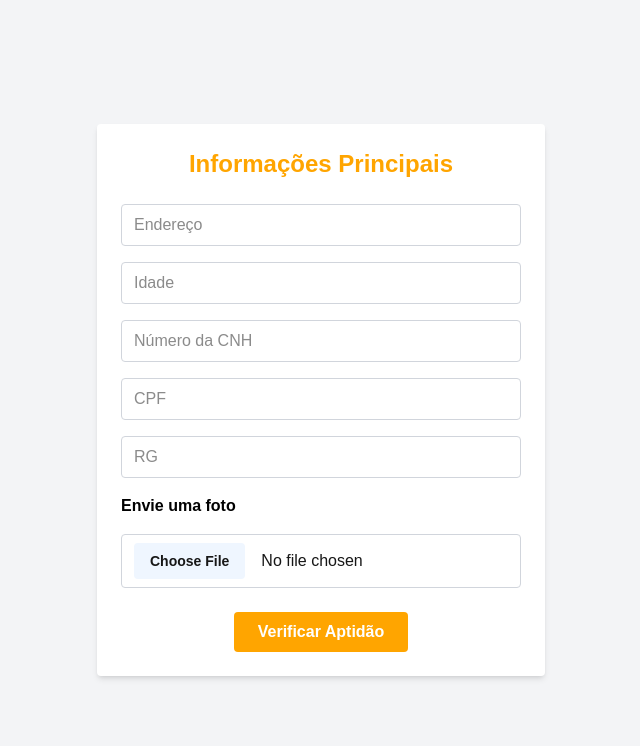
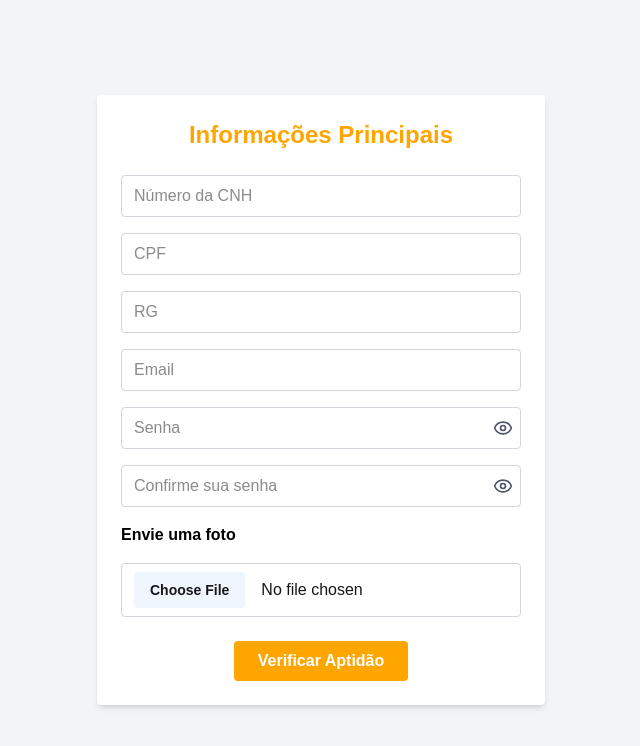
Before and after one commit to Gabriel-dev10/maricafood-next, a Next.js app: page /CadastroEntregador/FormEntregador in a window 1280 px wide. Shown: the top 746 px of the page, without its empty margins (319-959 px from the left). Built offline with nearby package versions, Linux system fonts and the light colour scheme.

Commit message:
atualização-10

```diff
--- a/src/app/CadastroEntregador/FormEntregador/page.tsx
+++ b/src/app/CadastroEntregador/FormEntregador/page.tsx
@@ -2,10 +2,13 @@
 
 import { useState } from 'react';
 import { useRouter } from 'next/navigation';
-
+import { Eye, EyeOff } from 'lucide-react';
 
 export default function FormEntregador() {
   const [mostrarPopup, setMostrarPopup] = useState(false);
+  const [mostrarSenha, setMostrarSenha] = useState(false);
+  const [mostrarConfirmarSenha, setMostrarConfirmarSenha] = useState(false);
+
   const router = useRouter();
 
   const handleVerificarClick = () => {
@@ -20,18 +23,6 @@ export default function FormEntregador() {
         </h2>
 
         <div className="space-y-4">
-          <input
-            className="w-full border border-gray-300 rounded px-3 py-2"
-            name="endereco"
-            placeholder="Endereço"
-            type="text"
-          />
-          <input
-            className="w-full border border-gray-300 rounded px-3 py-2"
-            name="idade"
-            placeholder="Idade"
-            type="number"
-          />
           <input
             className="w-full border border-gray-300 rounded px-3 py-2"
             name="cnh"
@@ -50,6 +41,47 @@ export default function FormEntregador() {
             placeholder="RG"
             type="text"
           />
+          <input
+            className="w-full border border-gray-300 rounded px-3 py-2"
+            name="email"
+            placeholder="Email"
+            type="text"
+          />
+
+          {/* Campo de senha com ícone */}
+          <div className="relative">
+            <input
+              className="w-full border border-gray-300 rounded px-3 py-2 pr-10"
+              name="senha"
+              placeholder="Senha"
+              type={mostrarSenha ? 'text' : 'password'}
+            />
+            <button
+              type="button"
+              onClick={() => setMostrarSenha(!mostrarSenha)}
+              className="absolute right-2 top-1/2 -translate-y-1/2 text-gray-600"
+            >
+              {mostrarSenha ? <EyeOff size={20} /> : <Eye size={20} />}
+            </button>
+          </div>
+
+          {/* Campo confirmar senha com ícone */}
+          <div className="relative">
+            <input
+              className="w-full border border-gray-300 rounded px-3 py-2 pr-10"
+              name="confirmarsenha"
+              placeholder="Confirme sua senha"
+              type={mostrarConfirmarSenha ? 'text' : 'password'}
+            />
+            <button
+              type="button"
+              onClick={() => setMostrarConfirmarSenha(!mostrarConfirmarSenha)}
+              className="absolute right-2 top-1/2 -translate-y-1/2 text-gray-600"
+            >
+              {mostrarConfirmarSenha ? <EyeOff size={20} /> : <Eye size={20} />}
+            </button>
+          </div>
+
           <div>
             <h1 className="font-semibold mb-2 text-black">Envie uma foto</h1>
           </div>
@@ -70,7 +102,6 @@ export default function FormEntregador() {
         </div>
       </div>
 
-
       {mostrarPopup && (
         <div className="fixed inset-0 backdrop-blur-sm bg-black/20 flex items-center justify-center z-50">
           <div className="bg-white p-6 rounded-lg shadow-md max-w-sm text-center">
--- a/src/app/CadastroEntregador/page.tsx
+++ b/src/app/CadastroEntregador/page.tsx
@@ -11,18 +11,35 @@ const EntregadorPage = () => {
 
         <form className="space-y-4">
           <div>
-            <label className="block font-medium text-gray-700">Nome Completo</label>
           <input
+            className="w-full border border-gray-300 rounded px-3 py-2"
+            name="nome"
+            placeholder="Nome completo"
             type="text"
-              className="w-full mt-1 p-2 border border-gray-300 rounded-md focus:outline-none focus:ring-2 focus:ring-[#FFA500]"
           />
           </div>
-
           <div>
-            <label className="block font-medium text-gray-700">Telefone</label>
           <input
-              type="tel"
-              className="w-full mt-1 p-2 border border-gray-300 rounded-md focus:outline-none focus:ring-2 focus:ring-[#FFA500]"
+            className="w-full border border-gray-300 rounded px-3 py-2"
+            name="endereco"
+            placeholder="Endereço"
+            type="text"
+          />
+          </div>
+          <div>
+          <input
+            className="w-full border border-gray-300 rounded px-3 py-2"
+            name="Idade"
+            placeholder="Idade"
+            type="number"
+          />
+          </div>
+          <div>
+            <input
+            className="w-full border border-gray-300 rounded px-3 py-2"
+            name="tel"
+            placeholder="Telefone"
+            type="text"
           />
           </div>
 
--- a/src/app/PaginaEntregador/LoginEntregador/page.tsx
+++ b/src/app/PaginaEntregador/LoginEntregador/page.tsx
@@ -2,18 +2,36 @@
 
 import { Lock, User } from 'lucide-react';
 import Link from 'next/link';
+import { useState } from 'react';
 
-function login() {
+function LoginEntregador() {
+  const [cpf, setCpf] = useState('');
+
+  const handleCpfChange = (e: React.ChangeEvent<HTMLInputElement>) => {
+    let value = e.target.value.replace(/\D/g, '');
+
+    if (value.length > 11) value = value.slice(0, 11);
+
+    value = value
+      .replace(/(\d{3})(\d)/, '$1.$2')
+      .replace(/(\d{3})(\d)/, '$1.$2')
+      .replace(/(\d{3})(\d{1,2})$/, '$1-$2');
+
+    setCpf(value);
+  };
+
   return (
     <div className="min-h-screen bg-gradient-to-r from-[#d8c30a] to-[#c1c2c4] flex items-center justify-center p-5">
       <div className="w-[400px] bg-white rounded-[30px] shadow-lg p-10">
-        <h1 className="text-3xl font-bold mb-8 text-center">Entrar</h1>
+        <h1 className="text-3xl font-bold mb-8 text-center">Entregador</h1>
 
         <form className="w-full" onSubmit={(e) => e.preventDefault()}>
           <div className="relative mb-6">
             <input
               type="text"
-              placeholder="Nome"
+              placeholder="CPF"
+              value={cpf}
+              onChange={handleCpfChange}
               className="w-full py-3 px-5 pr-12 bg-gray-100 rounded-lg outline-none text-gray-700"
               required
             />
@@ -35,17 +53,18 @@ function login() {
               Esqueceu a senha?
             </a>
           </div>
-          <Link href="/PaginaEntregador">
+
+          <Link href="/entregador/dashboard">
             <button className="w-full h-12 rounded-lg text-white font-semibold shadow bg-yellow-500 transition-colors cursor-pointer">
-                Login
+              Entrar
             </button>
           </Link>
         </form>
 
         <p className="text-center mt-6">
-          Não tem conta?{' '}
-          <a href="/cadastro/registrar" className="text-yellow-600 font-semibold">
-            Registrar
+          Ainda não é entregador?{' '}
+          <a href="/entregador/registrar" className="text-yellow-600 font-semibold">
+            Cadastre-se
           </a>
         </p>
       </div>
@@ -53,4 +72,4 @@ function login() {
   );
 }
 
-export default login;
+export default LoginEntregador;
```
Lines whose indentation alone changed are shown as unchanged.
